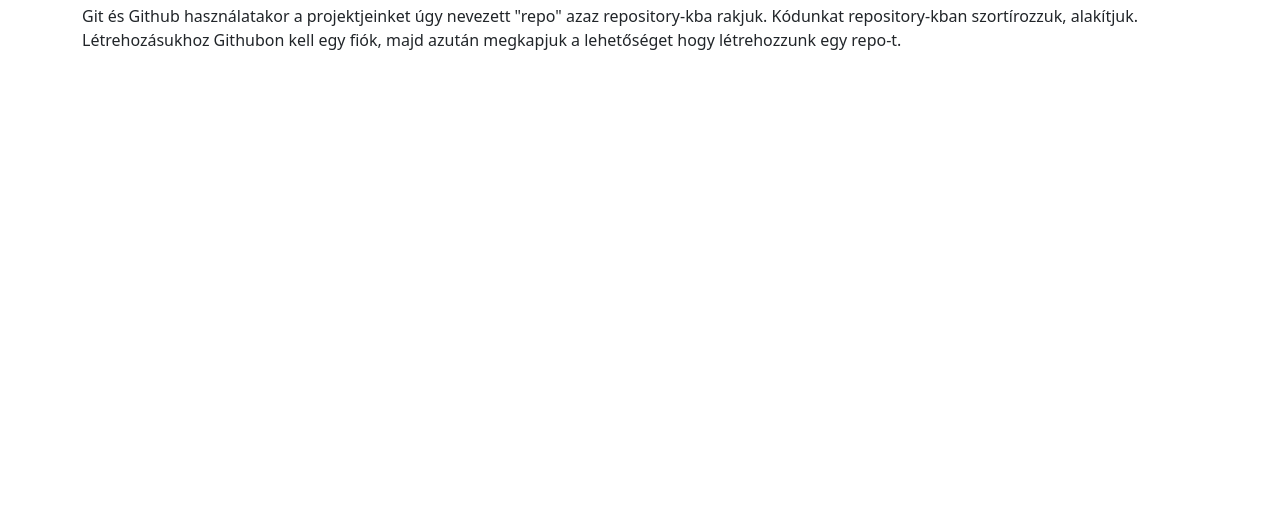
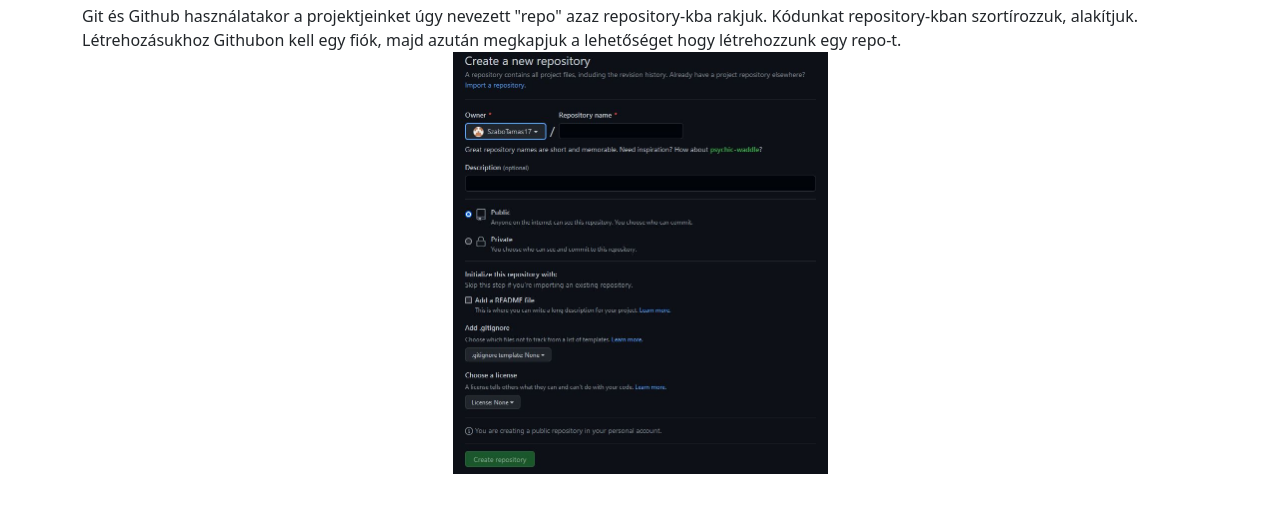
Before and after one commit to AranyosiDanielKeri/verzio-kezeles, a plain HTML site: page index.html in a window 1280 px wide. Shown: the part 98-610 px from the top of the page. Drawn offline with nearby package versions, Linux system fonts and the light colour scheme.

Commit message:
tomi css?

```diff
--- a/css/style.css
+++ b/css/style.css
@@ -0,0 +1,5 @@
+.makerepo{
+    aspect-ratio:initial;
+    width:35%;
+    display:inline-block;
+}
--- a/index.html
+++ b/index.html
@@ -5,6 +5,7 @@
     <meta http-equiv="X-UA-Compatible" content="IE=edge">
     <meta name="viewport" content="width=device-width, initial-scale=1.0">
     <link href="https://cdn.jsdelivr.net/npm/bootstrap@5.0.2/dist/css/bootstrap.min.css" rel="stylesheet" integrity="sha384-EVSTQN3/azprG1Anm3QDgpJLIm9Nao0Yz1ztcQTwFspd3yD65VohhpuuCOmLASjC" crossorigin="anonymous">
+    <link rel="stylesheet" href="css/style.css">
     <title>Verziókezelés</title>
 </head>
 <body>
@@ -17,6 +18,7 @@
                 Létrehozásukhoz Githubon kell egy fiók, majd azután megkapjuk a lehetőséget hogy létrehozzunk egy repo-t.<br>
                 <!-- kép -->
             </article>
+            <img class="makerepo mx-auto"  src="./kepek/repo-letrehozas.JPG" alt="Repository létrehozása">
         </div>
     </div>
 </body>
```
